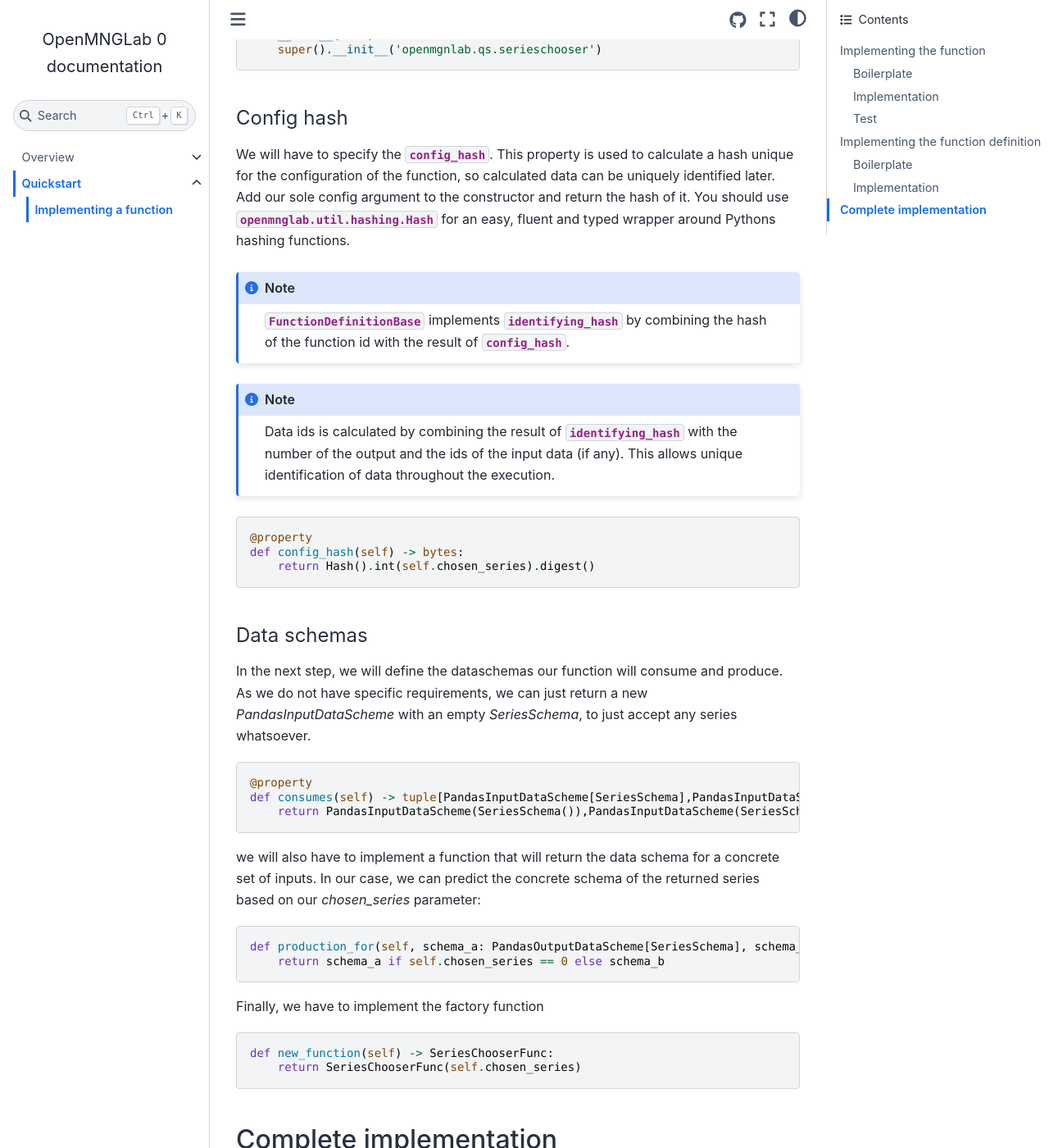
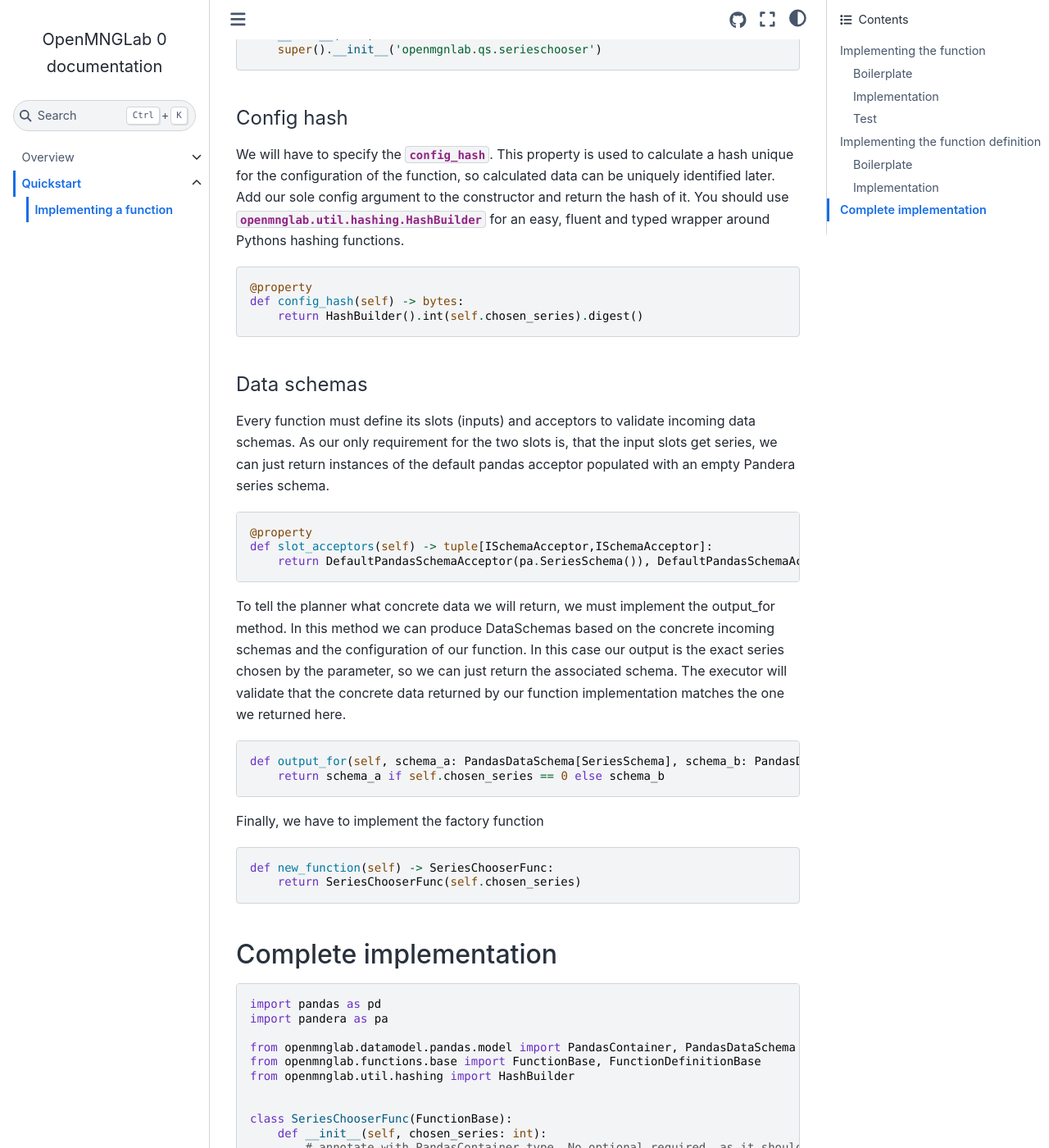
Before and after one commit to Digital-C-Fiber/openMNGlab, a Sphinx documentation site: the page built from docs/source/quickstart/implementing_functions.rst, in a window 1280 px wide and 1400 px high, scrolled down 4203 px. Shown: the whole window at 82% size. Built offline with Sphinx 7.4.7 and the Sphinx Book theme 1.1.4, drawn with Linux system fonts in a browser that asks for light colours; pages that are not in the unit, such as notebooks, are missing from menus; some of the changed text lies outside the part shown.

Commit message:
update docs

```diff
--- a/docs/source/quickstart/implementing_functions.rst
+++ b/docs/source/quickstart/implementing_functions.rst
@@ -154,13 +154,13 @@ which implements some default behaviours to reduce the required amount of boiler
 
         @property
         def config_hash(self) -> bytes:
-            return super().config_hash
+            return bytes()
 
         @property
-        def consumes(self) -> Optional[Sequence[IInputDataScheme] | IInputDataScheme]:
+        def slot_acceptors(self) -> Optional[Sequence[ISchemaAcceptor] | ISchemaAcceptor]:
             pass
 
-        def production_for(self, *inputs: IInputDataScheme) -> Optional[Sequence[IOutputDataScheme] | IOutputDataScheme]:
+        def output_for(self, *inputs: IDataSchema) -> Optional[Sequence[IDataSchema] | IDataSchema]:
             pass
 
         def new_function(self) -> IFunction:
@@ -184,38 +184,32 @@ Config hash
 """""""""""
 
 We will have to specify the :attr:`~openmnglab.model.functions.interface.IFunctionDefinition.config_hash`. This property is used to calculate a hash unique for the configuration of the function, so calculated data can be uniquely identified later.
-Add our sole config argument to the constructor and return the hash of it. You should use :class:`openmnglab.util.hashing.Hash` for an easy, fluent and typed wrapper around Pythons hashing functions.
-
-.. note::
-    :class:`~openmnglab.functions.base.FunctionDefinitionBase` implements :attr:`~openmnglab.model.functions.interface.IFunctionDefinition.identifying_hash`
-    by combining the hash of the function id with the result of :attr:`~openmnglab.model.functions.interface.IFunctionDefinition.config_hash`.
-
-.. note::
-    Data ids is calculated by combining the result of :attr:`~openmnglab.model.functions.interface.IFunctionDefinition.identifying_hash` with the number of the output and
-    the ids of the input data (if any). This allows unique identification of data throughout the execution.
+Add our sole config argument to the constructor and return the hash of it. You should use :class:`openmnglab.util.hashing.HashBuilder` for an easy, fluent and typed wrapper around Pythons hashing functions.
 
 .. code-block:: python
 
     @property
     def config_hash(self) -> bytes:
-        return Hash().int(self.chosen_series).digest()
+        return HashBuilder().int(self.chosen_series).digest()
 
 Data schemas
 """"""""""""
-In the next step, we will define the dataschemas our function will consume and produce. As we do not have specific requirements, we can just return a new `PandasInputDataScheme` with an empty `SeriesSchema`, to just accept any series whatsoever.
+Every function must define its slots (inputs) and acceptors to validate incoming data schemas. As our only requirement for the two slots is, that the input slots get series, we can just return instances of the default pandas acceptor populated with an empty Pandera series schema.
 
 .. code-block:: python
 
     @property
-    def consumes(self) -> tuple[PandasInputDataScheme[SeriesSchema],PandasInputDataScheme[SeriesSchema]]:
-        return PandasInputDataScheme(SeriesSchema()),PandasInputDataScheme(SeriesSchema())
+    def slot_acceptors(self) -> tuple[ISchemaAcceptor,ISchemaAcceptor]:
+        return DefaultPandasSchemaAcceptor(pa.SeriesSchema()), DefaultPandasSchemaAcceptor(pa.SeriesSchema())
 
 
-we will also have to implement a function that will return the data schema for a concrete set of inputs. In our case, we can predict the concrete schema of the returned series based on our `chosen_series` parameter:
+
+To tell the planner what concrete data we will return, we must implement the output_for method. In this method we can produce DataSchemas based on the concrete incoming schemas and the configuration of our function.
+In this case our output is the exact series chosen by the parameter, so we can just return the associated schema. The executor will validate that the concrete data returned by our function implementation matches the one we returned here.
 
 .. code-block:: python
 
-    def production_for(self, schema_a: PandasOutputDataScheme[SeriesSchema], schema_b: PandasOutputDataScheme[SeriesSchema]) -> tuple[PandasOutputDataScheme[SeriesSchema]]:
+    def output_for(self, schema_a: PandasDataSchema[SeriesSchema], schema_b: PandasDataSchema[SeriesSchema]) -> PandasDataSchema[SeriesSchema]:
         return schema_a if self.chosen_series == 0 else schema_b
 
 
@@ -231,12 +225,11 @@ Complete implementation
 .. code-block:: python
 
     import pandas as pd
-    from pandera import SeriesSchema
+    import pandera as pa
 
-    from openmnglab.datamodel.pandas.model import PandasContainer, PandasOutputDataScheme, \
-        PandasInputDataScheme
+    from openmnglab.datamodel.pandas.model import PandasContainer, PandasDataSchema
     from openmnglab.functions.base import FunctionBase, FunctionDefinitionBase
-    from openmnglab.util.hashing import Hash
+    from openmnglab.util.hashing import HashBuilder
 
 
     class SeriesChooserFunc(FunctionBase):
@@ -264,14 +257,14 @@ Complete implementation
 
         @property
         def config_hash(self) -> bytes:
-            return Hash().int(self.chosen_series).digest()
+            return HashBuilder().int(self.chosen_series).digest()
 
         @property
-        def consumes(self) -> tuple[PandasInputDataScheme[SeriesSchema], PandasInputDataScheme[SeriesSchema]]:
-            return PandasInputDataScheme(SeriesSchema()), PandasInputDataScheme(SeriesSchema())
+        def slot_acceptors(self) -> tuple[PandasDataSchema[pa.SeriesSchema], PandasDataSchema[pa.SeriesSchema]]:
+            return PandasDataSchema(pa.SeriesSchema()), PandasDataSchema(pa.SeriesSchema())
 
-        def production_for(self, schema_a: PandasOutputDataScheme[SeriesSchema],
-                           schema_b: PandasOutputDataScheme[SeriesSchema]) -> tuple[PandasOutputDataScheme[SeriesSchema]]:
+        def output_for(self, schema_a: PandasDataSchema[pa.SeriesSchema],
+                           schema_b: PandasDataSchema[pa.SeriesSchema]) -> PandasDataSchema[pa.SeriesSchema]:
             return schema_a if self.chosen_series == 0 else schema_b
 
         def new_function(self) -> SeriesChooserFunc:
```
Also changed, not shown: other parts of docs/source/quickstart/implementing_functions.rst (+1 -1 lines).
